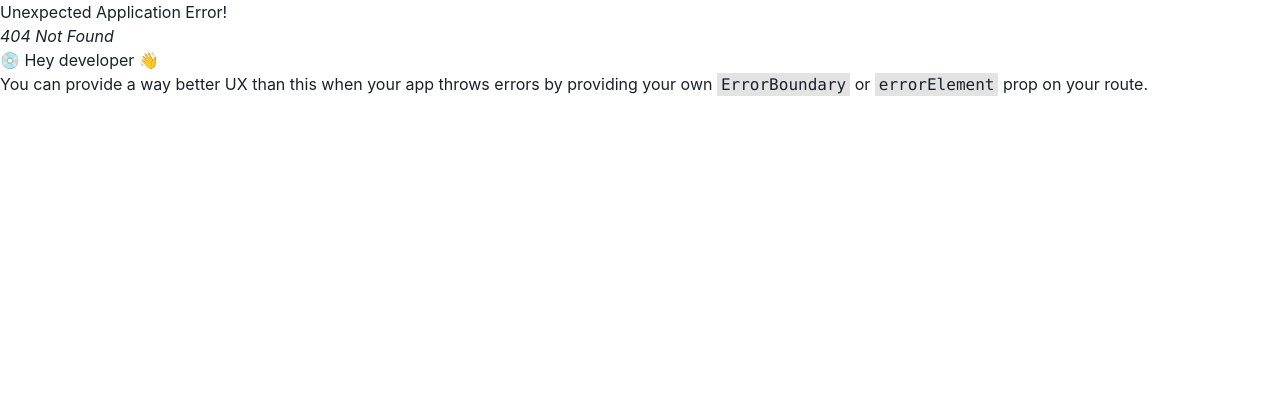
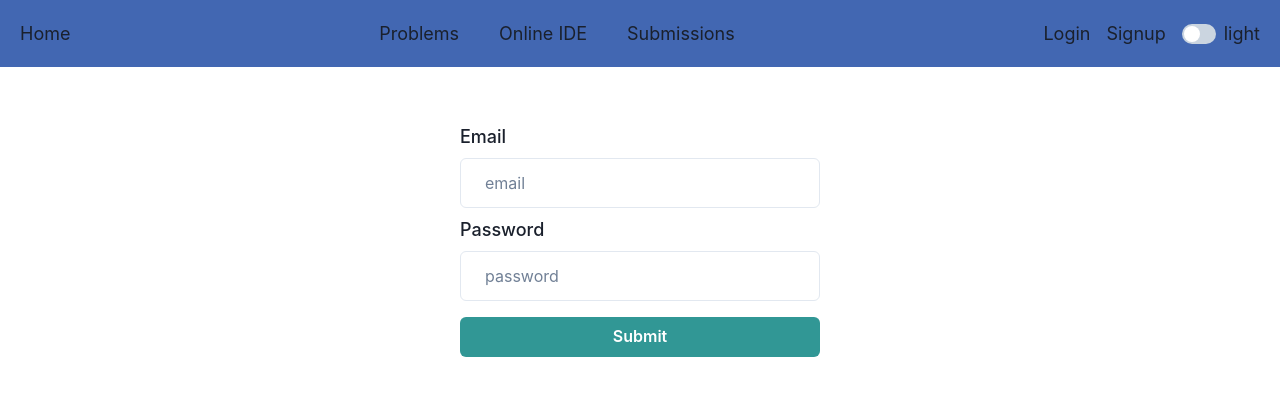
Before and after one commit to siddharthav19/OJ, a React (Vite) app in the folder client/: page /login in a window 1280 px wide. Before the commit this address had no page. Shown: the top 396 px of the page. Built offline with nearby package versions, Linux system fonts and the light colour scheme.

Commit message:
add protect route & login

```diff
--- a/client/src/components/Login.tsx
+++ b/client/src/components/Login.tsx
@@ -1,6 +1,90 @@
+import {
+    Box,
+    Button,
+    FormLabel,
+    HStack,
+    Input,
+    Stack,
+    Text,
+} from "@chakra-ui/react";
+import { zodResolver } from "@hookform/resolvers/zod";
+import { useMutation } from "@tanstack/react-query";
+import { FieldValues, useForm } from "react-hook-form";
+import { useNavigate } from "react-router-dom";
+import { z } from "zod";
+
+const schema = z.object({
+    password: z.string().min(3, {
+        message: "Password Must be atleast 3 or more characters",
+    }),
+    email: z
+        .string()
+        .min(5, {
+            message: "Email must be atleast 5 or more characters",
+        })
+        .email({
+            message: "Not a valid email",
+        }),
+});
+
+type formDataType = z.infer<typeof schema>;
 
 const Login = () => {
-    return;
+    const {
+        register,
+        handleSubmit,
+        formState: { errors },
+    } = useForm<formDataType>({ resolver: zodResolver(schema) });
+    const navigate = useNavigate();
+    const onSubmit = (value: FieldValues) => {
+        console.log(value);
+        navigate("/");
+    };
+    return (
+        <HStack justifyContent={"center"} mt={"15"} p={"10"}>
+            <form onSubmit={handleSubmit(onSubmit)}>
+                <Stack width={"50%"} minWidth={"360px"}>
+                    <Box>
+                        <FormLabel htmlFor="email" fontSize={"lg"}>
+                            Email
+                        </FormLabel>
+                        <Input
+                            padding={"6"}
+                            id="email"
+                            placeholder="email"
+                            type="email"
+                            {...register("email")}
+                        />
+                        {errors.email && (
+                            <Text mt="2" p={"1"} color={"red.300"}>
+                                {errors.email.message}
+                            </Text>
+                        )}
+                    </Box>
+                    <Box>
+                        <FormLabel htmlFor="password" fontSize={"lg"}>
+                            Password
+                        </FormLabel>
+                        <Input
+                            id="password"
+                            padding={"6"}
+                            placeholder="password"
+                            type="password"
+                            {...register("password")}
+                        />
+                        {errors.password && (
+                            <Text mt="2" p={"1"} color={"red.300"}>
+                                {errors.password.message}
+                            </Text>
+                        )}
+                    </Box>
+                    <Button mt={"2"} colorScheme="teal" type={"submit"}>
+                        Submit
+                    </Button>
+                </Stack>
+            </form>
+        </HStack>
+    );
 };
 
 export default Login;
--- a/client/src/components/Signup.tsx
+++ b/client/src/components/Signup.tsx
@@ -44,7 +44,7 @@ const Signup = () => {
         navigate("/");
     };
     return (
-        <HStack justifyContent={"center"} mt={"10"}>
+        <HStack justifyContent={"center"} mt={"15"} p={"10"}>
             <form onSubmit={handleSubmit(onSubmit)}>
                 <Stack width={"50%"} minWidth={"360px"}>
                     <Box>
--- a/client/src/routes.tsx
+++ b/client/src/routes.tsx
@@ -2,6 +2,7 @@ import { createBrowserRouter } from "react-router-dom";
 import CodeIde from "./components/CodeIde";
 import Layout from "./components/Layout";
 import Signup from "./components/Signup";
+import Login from "./components/Login";
 
 const router = createBrowserRouter([
     {
@@ -16,6 +17,10 @@ const router = createBrowserRouter([
                 path: "signup",
                 element: <Signup />,
             },
+            {
+                path: "login",
+                element: <Login />,
+            },
         ],
     },
 ]);
--- a/client/src/theme.ts
+++ b/client/src/theme.ts
@@ -1,7 +1,7 @@
 import { extendTheme, ThemeConfig } from "@chakra-ui/react";
 
 const config: ThemeConfig = {
-  initialColorMode: "light",
+  initialColorMode: "dark",
 };
 const theme = extendTheme({
   config,
```
Also changed, not shown: 1 other file (tests, documents, lock files or other folders).
